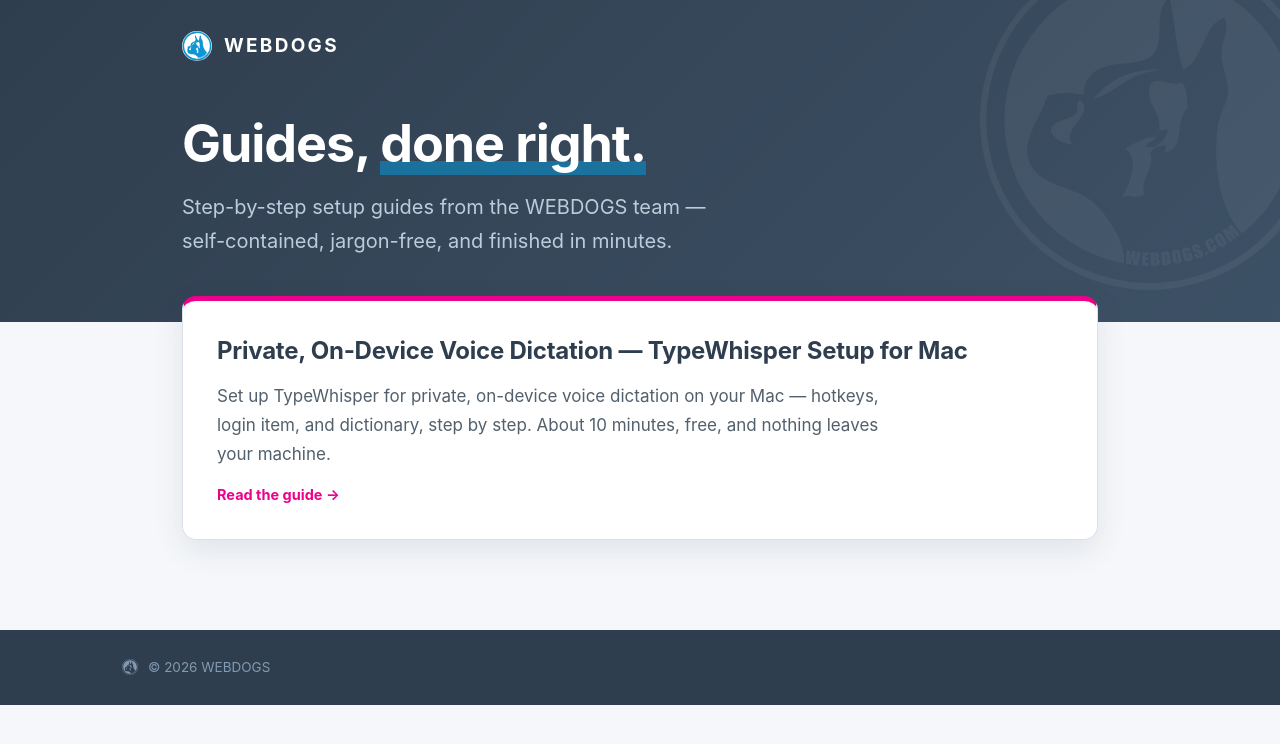
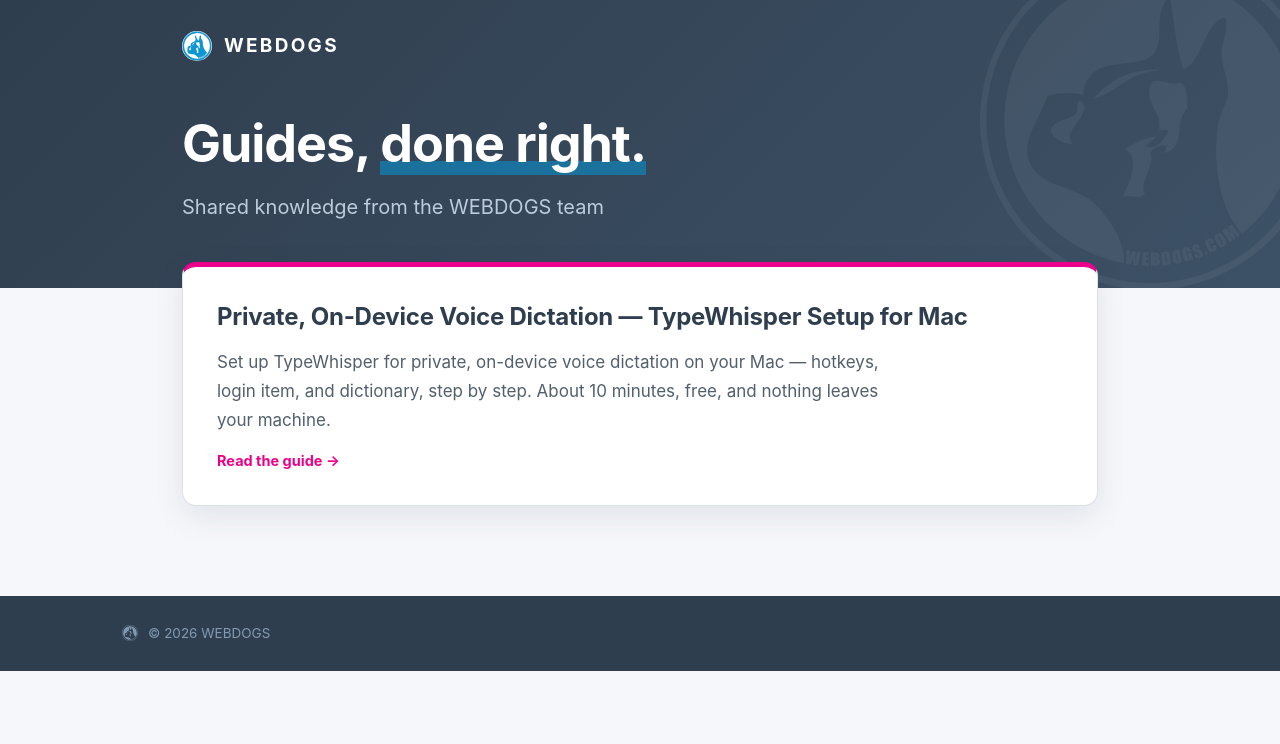
Before and after one commit to theWEBDOGS/guides, a Jekyll site: the page built from index.md, in a window 1280 px wide. Shown: the top 744 px of the page. Built offline with Jekyll 4.4.1, drawn with Linux system fonts in a browser that asks for light colours; some web fonts are replaced.

Commit message:
Publish guides (2026-06-10) [generated]

```diff
--- a/_config.yml
+++ b/_config.yml
@@ -2,7 +2,7 @@
 # scripts/publish-guides.sh. Edit here (site/ in the private catalog repo),
 # never in the public repo.
 title: WEBDOGS Guides
-description: Step-by-step setup guides from the WEBDOGS team — self-contained, jargon-free, and finished in minutes.
+description: Shared knowledge from the WEBDOGS team
 url: "https://guides.webdogs.com"
 lang: en
 
```
